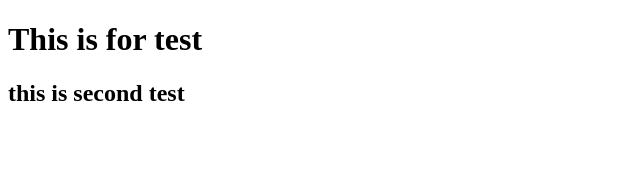
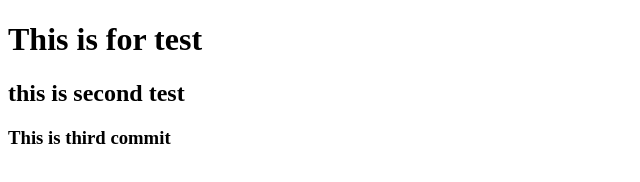
Before and after one commit to orbitechIt/test, a plain HTML site: page index.html in a window 1280 px wide. Shown: the whole page, without its empty margins (0-640 px from the left). Drawn offline with Linux system fonts and the light colour scheme.

Commit message:
Update index.html

```diff
--- a/index.html
+++ b/index.html
@@ -8,5 +8,7 @@
 <body>
     <h1>This is for test</h1>
     <h2>this is second test</h2>
+    <h3>This is third commit</h3>
+
 </body>
 </html>
```
